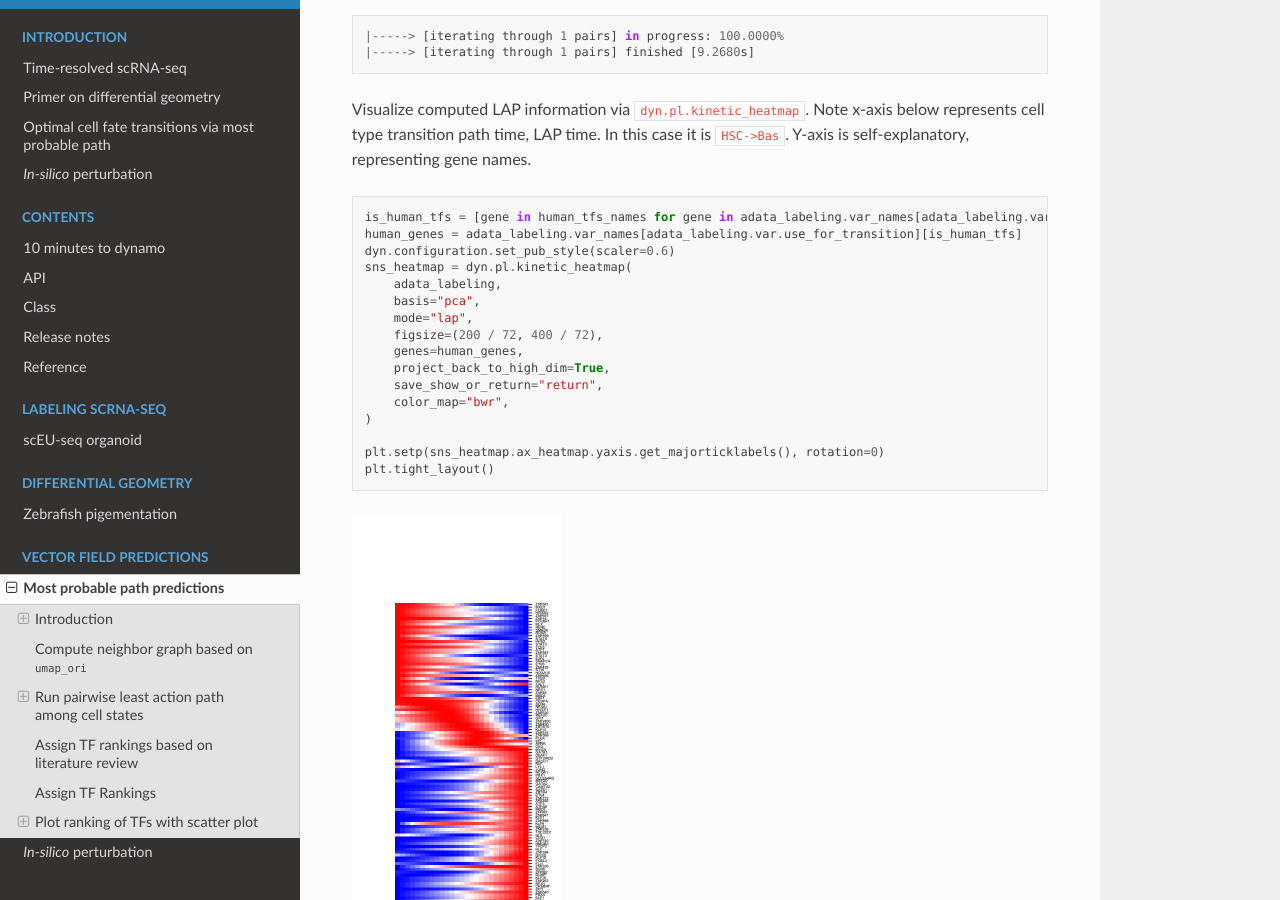
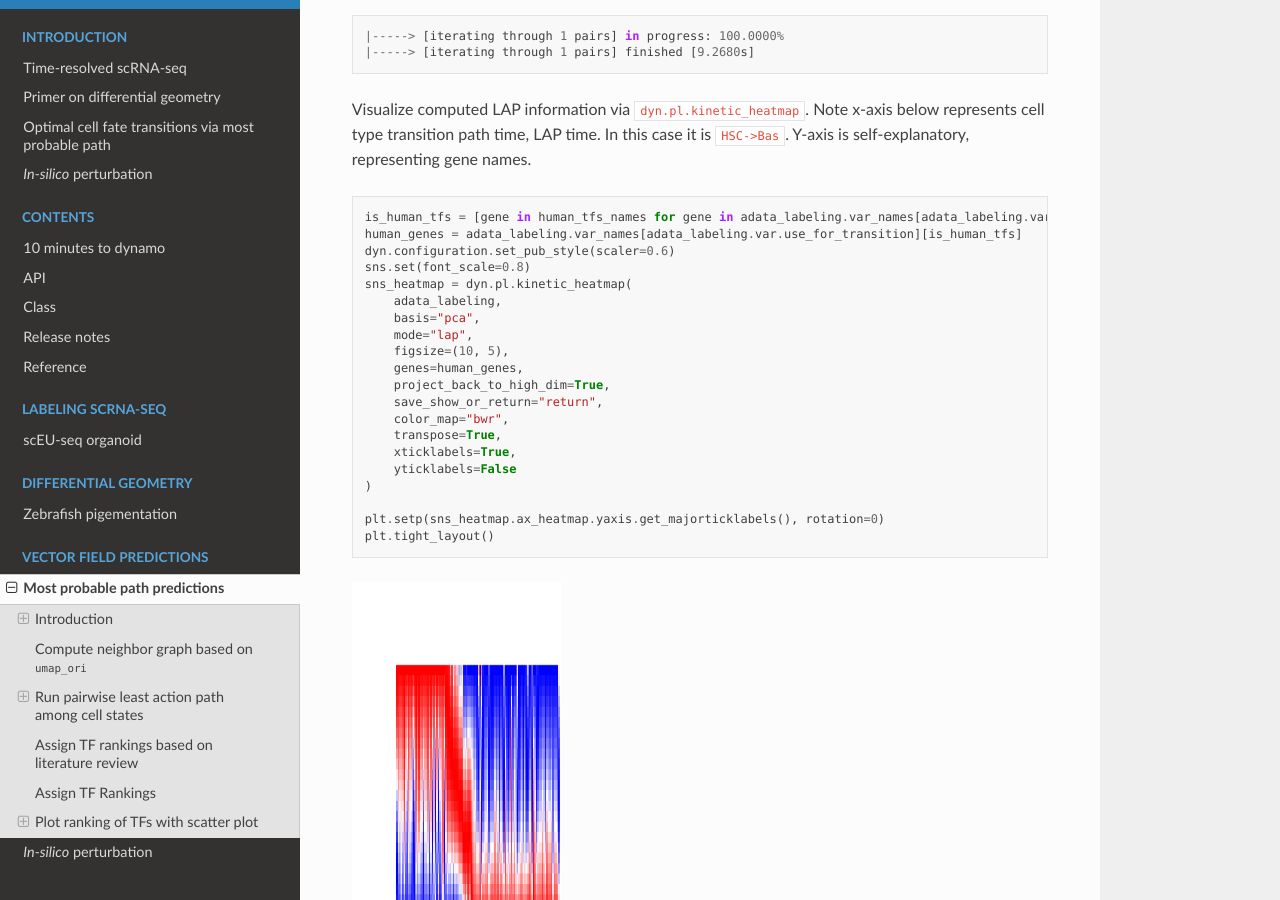
Before and after one commit to aristoteleo/dynamo_readthedocs, a Sphinx documentation site: the page built from docs/source/notebooks/lap_tutorial/lap_tutorial.rst, in a window 1280 px wide and 900 px high, scrolled down 11647 px. Built offline with Sphinx 7.4.7 and the Read the Docs theme 2.0.0, drawn with Linux system fonts in a browser that asks for light colours; pages that are not in the unit, such as notebooks, are missing from menus.

Commit message:
update lao kinetic heatmap: rotation

```diff
--- a/docs/source/notebooks/lap_tutorial/lap_tutorial.rst
+++ b/docs/source/notebooks/lap_tutorial/lap_tutorial.rst
@@ -642,15 +642,19 @@ gene names.
     is_human_tfs = [gene in human_tfs_names for gene in adata_labeling.var_names[adata_labeling.var.use_for_transition]]
     human_genes = adata_labeling.var_names[adata_labeling.var.use_for_transition][is_human_tfs]
     dyn.configuration.set_pub_style(scaler=0.6)
+    sns.set(font_scale=0.8)
     sns_heatmap = dyn.pl.kinetic_heatmap(
         adata_labeling,
         basis="pca",
         mode="lap",
-        figsize=(200 / 72, 400 / 72),
+        figsize=(10, 5),
         genes=human_genes,
         project_back_to_high_dim=True,
         save_show_or_return="return",
         color_map="bwr",
+        transpose=True,
+        xticklabels=True,
+        yticklabels=False
     )
 
     plt.setp(sns_heatmap.ax_heatmap.yaxis.get_majorticklabels(), rotation=0)
```
Also changed, not shown: docs/source/notebooks/lap_tutorial/output_31_0.png.
